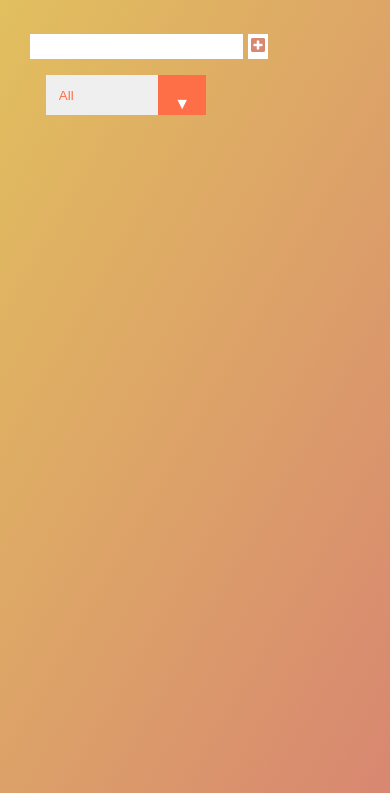
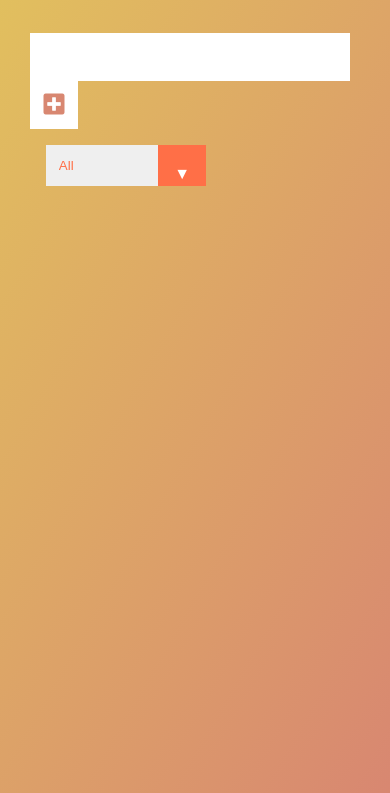
Before and after one commit to mareerray/My-ToDo-List, a plain HTML site: page index.html in a window 390 px wide. Shown: the part 101-894 px from the top of the page. Drawn offline with Linux system fonts and the light colour scheme.

Commit message:
Commit +++

```diff
--- a/style.css
+++ b/style.css
@@ -24,17 +24,20 @@ header, form {
     align-items: center;
 }
 
+
 form input, form button {
     font-size: 2rem;
+    height: 3rem;
     border: none;
     background: white;
 }
 
-button {
+form button {
     color: #d88771;
     /* background: #d88771; */
     position: relative;
     cursor: pointer;
+    width: 3rem;
     transition: all 0.3 ease;
 }
 
@@ -48,7 +51,7 @@ form button:hover {
     justify-content: center;
     align-items: center;
     width: 100%;
-    padding: 1rem;
+    padding: 2rem;
 }
 
 .todo-list {
@@ -158,27 +161,22 @@ select {
     }
 }
 
-/* For tablets or larger screens */
-@media only screen and (min-width: 769px) {
-    .todo-container {
-        flex-direction: row; /* Display elements horizontally */
-    }
-}
 
 
-/* For smaller screens (e.g., mobile devices) */
+
+/* For smaller screens (e.g., mobile devices)
 @media only screen and (max-width: 768px) {
     form input, form button {
         padding: 0.3rem;
         font-size: 1.5rem;
     }
-}
+} */
 
 /* For even smaller screens (e.g., very small mobile devices) */
 @media only screen and (max-width: 480px) {
     form input, form button {
-        padding: 0.2rem;
-        font-size: 1rem;
+        padding: 0.3rem;
+        font-size: 1.5rem;
     }
 }
 
```
